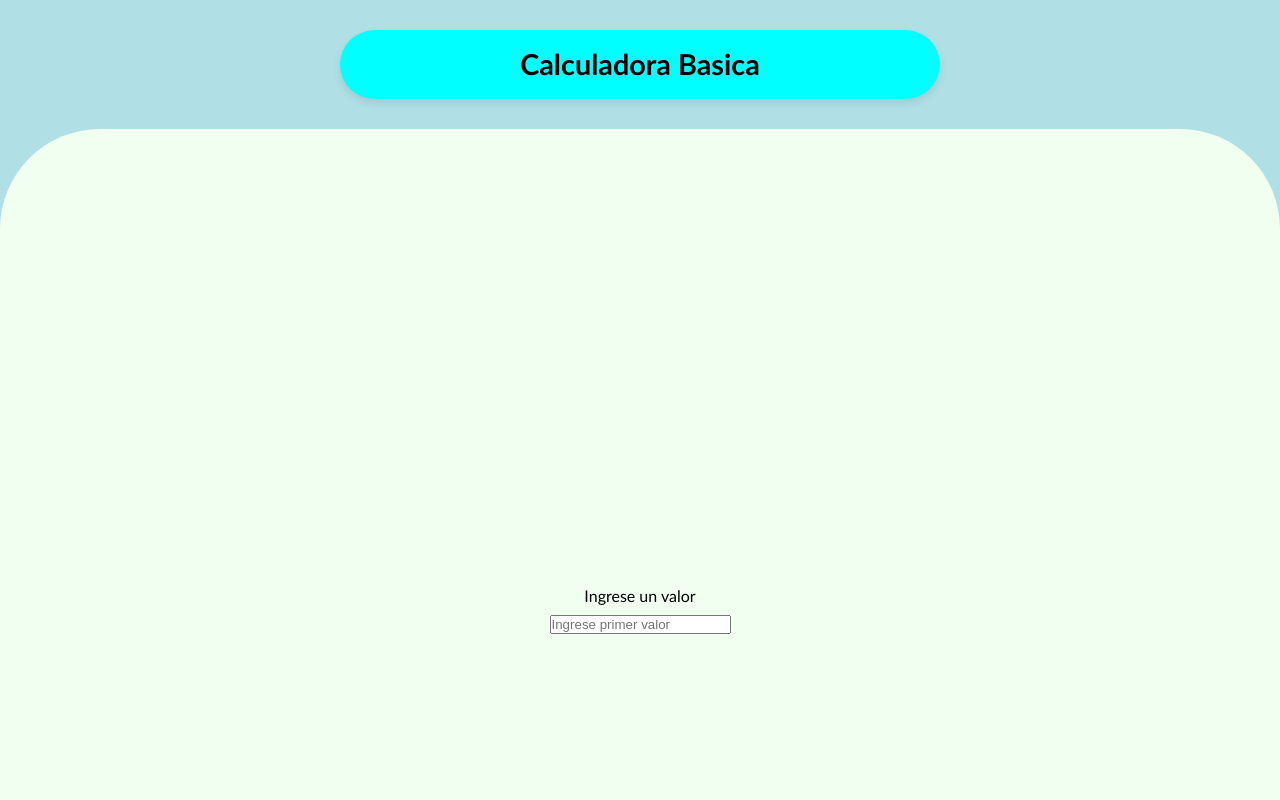
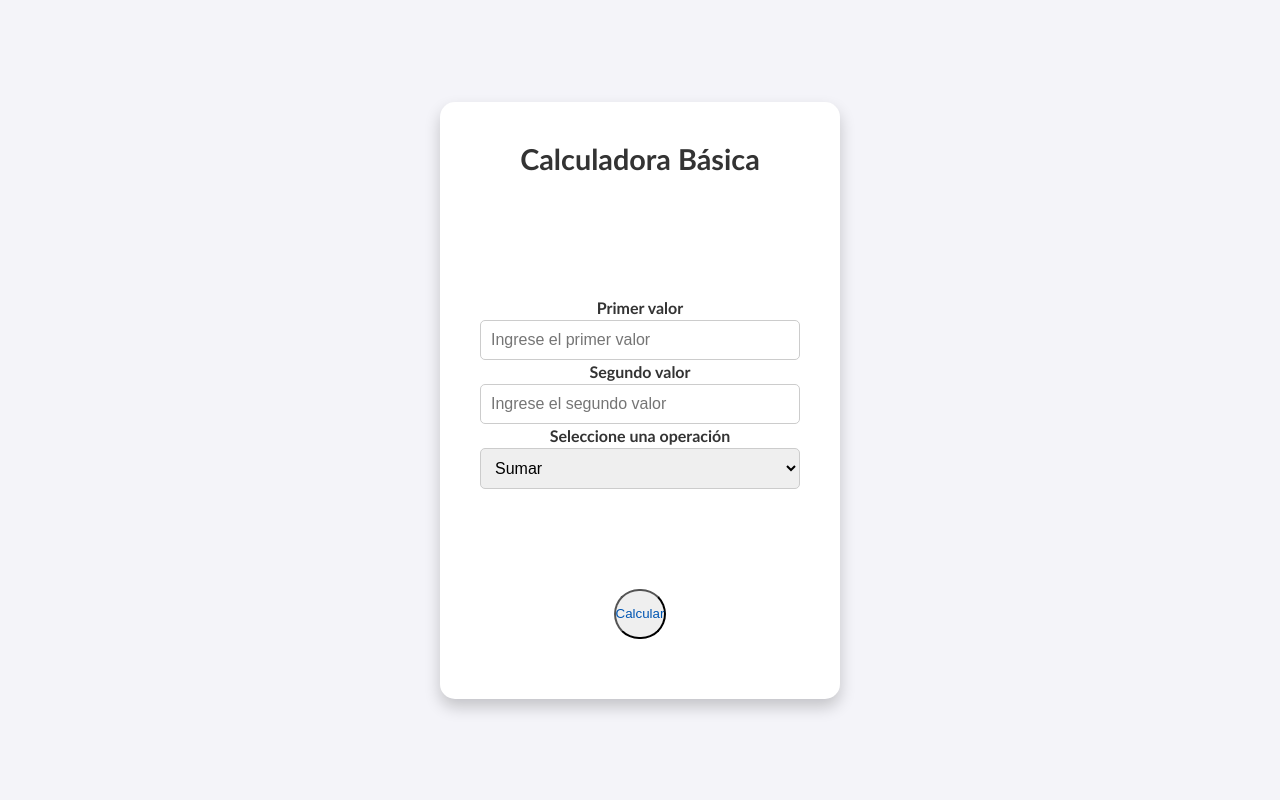
Before and after one commit to alexo123456780/PRACTICAS-LOGICA-2.JS, a plain HTML site: page EJERCICIO1HTML/INDEX.HTML in a window 1280 px wide. Shown: the top 800 px of the page. Drawn offline with Linux system fonts and the light colour scheme.

Commit message:
Cambios 1

```diff
--- a/EJERCICIO1HTML/INDEX.HTML
+++ b/EJERCICIO1HTML/INDEX.HTML
@@ -8,43 +8,36 @@
 </head>
 <body>
 
+<div class="container">
     <div class="titulo-principal">
-        <h2>Calculadora Basica</h2>
+        <h2>Calculadora Básica</h2>
     </div>
 
     <div class="operaciones-design">
+        <form id="valores">
+            <label for="input1">Primer valor</label>
+            <input type="number" id="input1" placeholder="Ingrese el primer valor">
 
-        <form id="valores">
+            <label for="input2">Segundo valor</label>
+            <input type="number" id="input2" placeholder="Ingrese el segundo valor">
 
-            <label for="input1">Ingrese un valor</label>
-            <br>
-            <input type="number"  id="input1" placeholder="Ingrese primer valor">
+            <label for="selector">Seleccione una operación</label>
+            <select id="selector">
+                <option value="suma">Sumar</option>
+                <option value="resta">Restar</option>
+                <option value="multiplicar">Multiplicar</option>
+                <option value="dividir">Dividir</option>
+            </select>
+        </form>
+    </div>
+
+    <button id="calcular">Calcular</button>
 
 
+    <div id="resultado" class="resultado"></div>
 
+</div>
 
-
-
-        </form>
-
-
-
-
-    </div>
-
-
-
-
-
-
-
-
-
-
-
-
-
-
-    <script src="SCRIPT.JS"></script>
+<script src="SCRIPT.JS"></script>
 </body>
 </html>
--- a/EJERCICIO1HTML/SCRIPT.JS
+++ b/EJERCICIO1HTML/SCRIPT.JS
@@ -0,0 +1,46 @@
+let valor1 = document.getElementById('input1');
+let valor2 = document.getElementById('input2');
+
+let seleccionarOperacion = document.getElementById('selector');
+
+let botonEnviar = document.getElementById('calcular');
+
+const container = document.getElementById('resultado');
+
+
+const resolver = () =>{
+
+    let value1 = parseFloat(valor1.value);
+    let value2 = parseFloat(valor2.value);
+
+    let resultado;
+
+    switch(seleccionarOperacion.value){
+
+        case 'suma':
+        resultado = value1 + value2;
+        break;
+
+        case 'resta':
+        resultado = value1 - value2;
+        break;
+
+        case 'multiplicar':
+        resultado = value1 * value2;
+        break;
+
+        case 'dividir':
+        resultado = value1 / value2;
+        break;
+
+        default:
+        alert('Opcion no valida');
+        break;
+    }
+
+    container.innerHTML = `El resultado es: ${resultado}`;
+
+}
+
+
+botonEnviar.addEventListener('click',resolver);
--- a/EJERCICIO1HTML/STYLES.CSS
+++ b/EJERCICIO1HTML/STYLES.CSS
@@ -1,47 +1,95 @@
-*{
+/* Reset básico */
+* {
+    margin: 0;
     padding: 0;
-    margin: 0;
     box-sizing: border-box;
 }
 
-body{
-
-    background-color:powderblue;
-    font-family: 'Trebuchet MS', 'Lucida Sans Unicode', 'Lucida Grande', 'Lucida Sans', Arial, sans-serif;
-    color:black;
-    line-height: 1.7;
+/* Estilo del body */
+body {
+    background: #f4f4f9;
+    font-family: 'Trebuchet MS', Arial, sans-serif;
+    color: #333;
+    display: flex;
+    justify-content: center;
+    align-items: center;
+    height: 100vh;
 }
 
-.titulo-principal{
+.container {
+    background: #fff;
+    padding: 40px;
+    border-radius: 15px;
+    box-shadow: 0 8px 16px rgba(0, 0, 0, 0.2);
+    max-width: 400px;
+    width: 90%;
+    text-align: center;
+}
 
-    background-color: aqua;
+.titulo-principal h2 {
+    font-size: 1.8rem;
+    color: #333;
+    margin-bottom: 20px;
+}
+
+.operaciones-design {
     display: flex;
-    align-items: center;
-    justify-content: center;
+    flex-direction: column;
+    padding: 100px 0;
+    height: 100px 50px;
+    width: 300px 0;
+    border-radius: 100rem;
+    line-height: 1.5;
+}
+
+
+label {
+    font-weight: bold;
+    font-size: 1rem;
+    margin-bottom: 5px;
+}
+
+input, select {
+    padding: 10px;
+    font-size: 1rem;
+    border: 1px solid #ccc;
+    border-radius: 5px;
+    width: 100%;
+}
+
+input:focus, select:focus {
+    outline: none;
+    border-color: #007bff;
+    box-shadow: 0 0 4px rgba(0, 123, 255, 0.5);
+}
+
+.btn {
+    background: #007bff;
+    color: white;
+    padding: 10px 20px;
+    border: none;
+    border-radius: 5px;
+    font-size: 1rem;
+    cursor: pointer;
+}
+
+.btn:hover {
+    background: #0056b3;
+}
+
+.resultado {
+    margin-top: 20px;
     font-size: 1.2rem;
     font-weight: bold;
-    margin: 30px auto;
-    padding: 10px;
-    width: 100%;
-    max-width: 600px;
-    border-radius: 40px;
-    box-shadow: 0 4px 8px rgba(0,0,0,0.1);
-    text-align: center;
+}
+
+#calcular{
+
+    border-radius: 30px;
+    width: 30px 0;
+    height: 50px ;
+    color: #0056b3;
+    background: -o-linear-gradient(red,black);
+
 
 }
-
-.operaciones-design{
-
-    background-color:honeydew;
-    width: 100px 0;
-    padding: 30rem;
-    height: 10px;
-    align-items: center;
-    justify-content: center;
-    display: flex;
-    margin: 30px auto;
-    border-radius: 100px;
-    max-width: 120rem;
-    text-align: center;
-
-}
```
